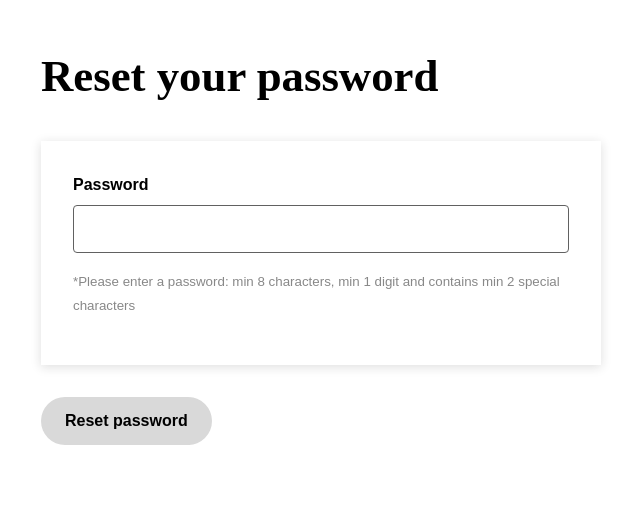
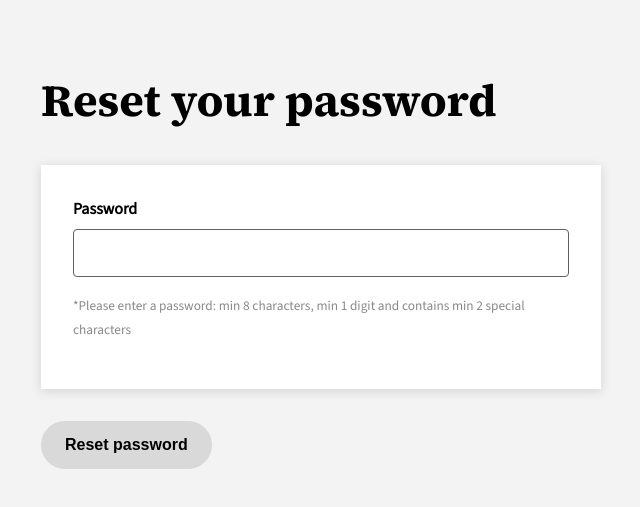
Before and after one commit to jasonloeve/password-reset-poc, a React (Create React App) app: page / in a window 1280 px wide. Shown: the part 171-678 px from the top of the page, without its empty margins (319-959 px from the left). Built offline with nearby package versions, Linux system fonts and the light colour scheme.

Commit message:
Adding fonts and slight refinement to parent container

```diff
--- a/public/index.html
+++ b/public/index.html
@@ -12,6 +12,9 @@
     <link rel="apple-touch-icon" href="%PUBLIC_URL%/logo192.png" />
     <link rel="manifest" href="%PUBLIC_URL%/manifest.json" />
     <title>Password Reset Poc</title>
+    <link rel="preconnect" href="https://fonts.googleapis.com">
+    <link rel="preconnect" href="https://fonts.gstatic.com" crossorigin>
+    <link href="https://fonts.googleapis.com/css2?family=Source+Sans+3:ital,wght@0,400;0,500;1,400&family=Source+Serif+4:wght@700&display=swap" rel="stylesheet">
   </head>
   <body>
     <noscript>You need to enable JavaScript to run this app.</noscript>
--- a/src/App.css
+++ b/src/App.css
@@ -6,7 +6,8 @@
   justify-content: center;
   align-items: center;
   height: 100vh;
-  width: 100vw;
+  background-color: rgb(243, 243, 243);
+  padding: 1.5rem;
 }
 
 .Container {
```
